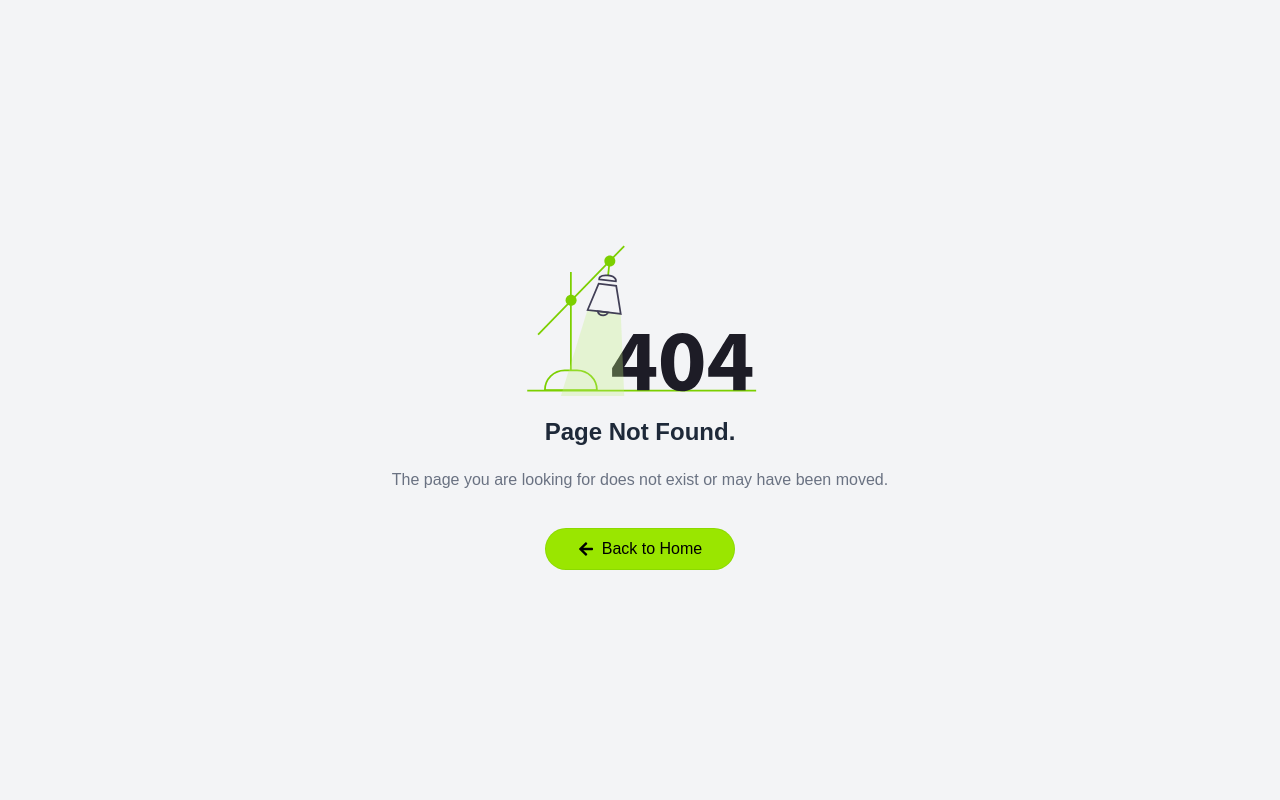
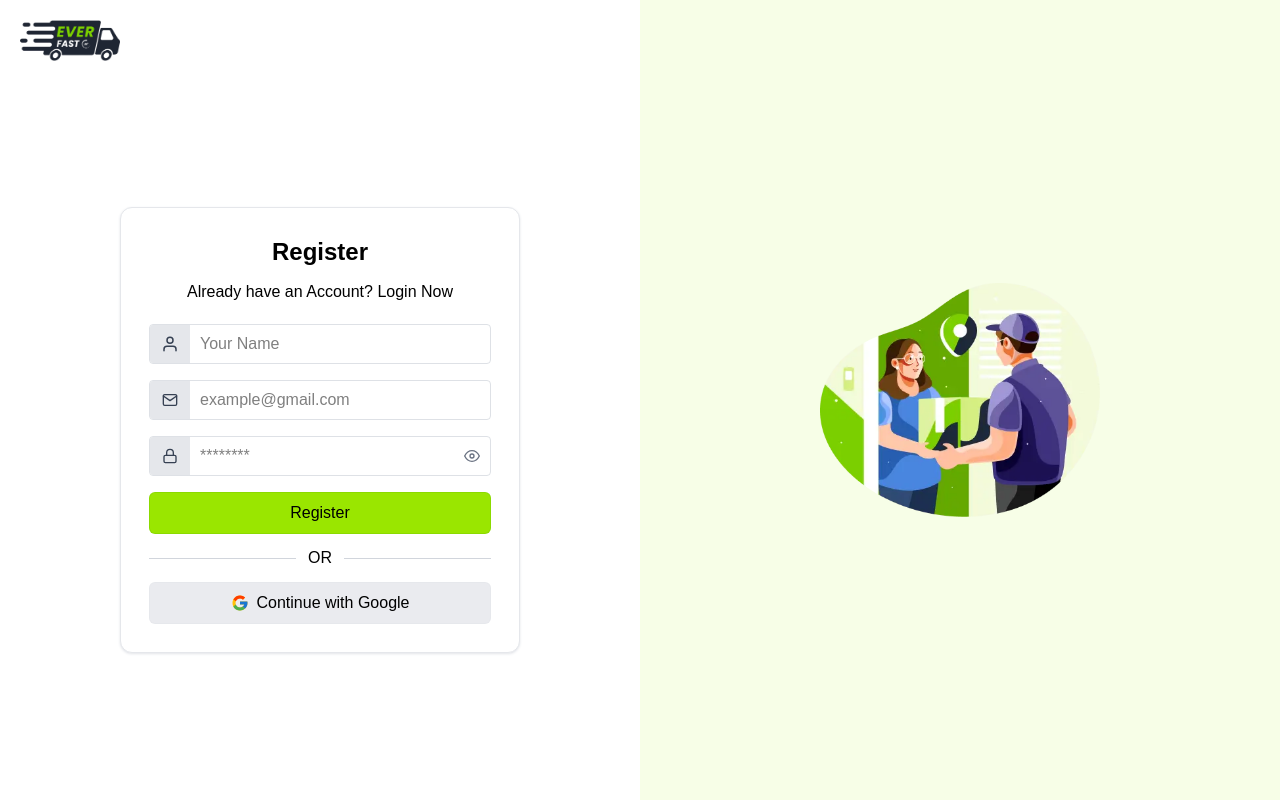
Before and after one commit to Afrid2004/EVER-FAST-EXPRESS-CLIENT, a React (Vite) app: page /register in a window 1280 px wide. Before the commit this address had no page. Built offline with nearby package versions, Linux system fonts and the light colour scheme.

Commit message:
added register page with formik and yup

```diff
--- a/package.json
+++ b/package.json
@@ -11,6 +11,7 @@
   },
   "dependencies": {
     "@tailwindcss/vite": "^4.3.0",
+    "formik": "^2.4.9",
     "leaflet": "^1.9.4",
     "react": "^19.2.6",
     "react-dom": "^19.2.6",
@@ -19,7 +20,8 @@
     "react-leaflet": "^5.0.0-rc.2",
     "react-router": "^7.15.1",
     "swiper": "^12.1.4",
-    "tailwindcss": "^4.3.0"
+    "tailwindcss": "^4.3.0",
+    "yup": "^1.7.1"
   },
   "devDependencies": {
     "@eslint/js": "^10.0.1",
--- /dev/null
+++ b/src/layouts/AuthLayout.jsx
@@ -0,0 +1,35 @@
+import React from "react";
+import Logo from "../components/Logo/Logo";
+import { Outlet } from "react-router";
+
+const AuthLayout = () => {
+  return (
+    <div className="bg-white h-screen overflow-auto">
+      <div className="grid grid-cols-2 h-full">
+        <div className="p-5 h-full flex flex-col gap-5">
+          <div>
+            <Logo size={"w-25"}></Logo>
+          </div>
+          <div className="flex items-center justify-center h-full">
+            <div>
+              <Outlet></Outlet>
+            </div>
+          </div>
+        </div>
+        <div>
+          <div className="bg-lime-50 h-full flex items-center justify-center">
+            <div className="w-70">
+              <img
+                src="/images/authImage.webp"
+                alt="authimage"
+                className="w-full"
+              />
+            </div>
+          </div>
+        </div>
+      </div>
+    </div>
+  );
+};
+
+export default AuthLayout;
--- /dev/null
+++ b/src/pages/Auth/Login/Login.jsx
@@ -0,0 +1,7 @@
+import React from "react";
+
+const Login = () => {
+  return <div>Login</div>;
+};
+
+export default Login;
--- /dev/null
+++ b/src/pages/Auth/Register/Register.jsx
@@ -0,0 +1,172 @@
+import { useFormik } from "formik";
+import React, { useState } from "react";
+import { FcGoogle } from "react-icons/fc";
+import { FiEye, FiEyeOff, FiLock, FiMail, FiUser } from "react-icons/fi";
+import { Link } from "react-router";
+import * as yup from "yup";
+
+const Register = () => {
+  const [show, setShow] = useState(false);
+  const handleShow = () => {
+    setShow(!show);
+  };
+  const formik = useFormik({
+    initialValues: {
+      name: "",
+      email: "",
+      password: "",
+    },
+    validationSchema: yup.object({
+      name: yup
+        .string()
+        .min(2, "Name must be at least 2 characters")
+        .required("Name is required"),
+      email: yup.string().email("Invalid email").required("Email is required"),
+      password: yup
+        .string()
+        .matches(/[A-Z]/, "At least one uppercase letter is required")
+        .matches(/[a-z]/, "At least one lowercase letter is required")
+        .matches(/[0-9]/, "At least one number is required")
+        .matches(/[@$!%*#_?&]/, "At least one special character is required")
+        .min(6, "Password must be at least 6 characters")
+        .required("Password is required"),
+    }),
+    onSubmit: (values, { resetForm }) => {
+      console.log(values);
+      resetForm();
+    },
+  });
+
+  const errorMessageFunc = (value) => {
+    return (
+      <div className="error w-full mb-3 px-4 py-2 rounded-sm bg-red-200/70 text-red-900 border border-red-300/50">
+        <p className="w-full text-center text-sm">{value}</p>
+      </div>
+    );
+  };
+
+  const nameError =
+    formik.touched.name &&
+    formik.errors.name &&
+    errorMessageFunc(formik.errors.name);
+  const emailError =
+    formik.touched.email &&
+    formik.errors.email &&
+    errorMessageFunc(formik.errors.email);
+  const passError =
+    formik.touched.password &&
+    formik.errors.password &&
+    errorMessageFunc(formik.errors.password);
+  return (
+    <div className="bg-white p-7 border border-gray-200 w-100 shadow-sm rounded-xl shadow-gray-200">
+      <div className="topper flex flex-col items-center justify-center gap-3 mb-5">
+        <h2 className="font-bold text-2xl">Register</h2>
+        <p>
+          Already have an Account?{" "}
+          <Link
+            to="/login"
+            className="gradient-text font-medium hover:underline"
+          >
+            Login Now
+          </Link>
+        </p>
+      </div>
+      <div>
+        <form onSubmit={formik.handleSubmit}>
+          {nameError} {emailError} {passError}
+          {/*
+                {success && (
+                  <div className="error w-full my-3 px-4 py-2 rounded-sm bg-green-500/20 text-green-900 border border-green-300/70">
+                    <p className="w-full text-center text-sm">{success}</p>
+                  </div>
+                )} */}
+          <div className="flex border border-gray-300/70 h-10 rounded-sm overflow-hidden mb-4">
+            <label htmlFor="name">
+              <div className="h-full flex items-center justify-center bg-gray-200 px-2.5">
+                <FiUser size={18} className="w-5 shrink-0 text-gray-700" />
+              </div>
+            </label>
+            <input
+              type="text"
+              name="name"
+              id="name"
+              onChange={formik.handleChange}
+              value={formik.values.name}
+              placeholder="Your Name"
+              className="outline-none w-full px-2.5 h-full"
+            />
+          </div>
+          <div className="flex border border-gray-300/70 h-10 rounded-sm overflow-hidden mb-4">
+            <label htmlFor="email">
+              <div className="h-full flex items-center justify-center bg-gray-200 px-2.5">
+                <FiMail className="w-5 shrink-0 text-gray-700" />
+              </div>
+            </label>
+            <input
+              type="email"
+              name="email"
+              id="email"
+              onChange={formik.handleChange}
+              value={formik.values.email}
+              placeholder="example@gmail.com"
+              className="outline-none w-full px-2.5 h-full"
+            />
+          </div>
+          <div className="flex border border-gray-300/70 h-10 rounded-sm overflow-hidden mb-4">
+            <label htmlFor="password">
+              <div className="h-full flex items-center justify-center bg-gray-200 px-2.5">
+                <FiLock className="w-5 shrink-0 text-gray-700" />
+              </div>
+            </label>
+            <input
+              type={show ? "text" : "password"}
+              name="password"
+              id="password"
+              onChange={formik.handleChange}
+              value={formik.values.password}
+              placeholder="********"
+              className="outline-none w-full px-2.5 h-full"
+            />
+            <div className="flex items-center justify-center pr-2 text-gray-500">
+              {show ? (
+                <FiEyeOff
+                  onClick={handleShow}
+                  className="w-5 shrink-0 text-secondary cursor-pointer"
+                />
+              ) : (
+                <FiEye
+                  onClick={handleShow}
+                  className="w-5 shrink-0 text-secondary cursor-pointer"
+                />
+              )}
+            </div>
+          </div>
+          <button
+            type="submit"
+            className="py-2 px-4 cursor-pointer bg-lime-400 hover:bg-lime-500 duration-75 border border-lime-500/50 focus:bg-lime-400 w-full rounded-md flex items-center justify-center gap-2 mb-3"
+          >
+            Register
+            {/* {loading && spin} */}
+          </button>
+        </form>
+      </div>
+      <div>
+        <div className="flex items-center justify-between gap-3 mb-3">
+          <div className="border-t border-gray-300 grow"></div>
+          <span>OR</span>
+          <div className="border-t border-gray-300 grow"></div>
+        </div>
+
+        <button
+          // onClick={handleGoogle}
+          className="py-2 px-4 cursor-pointer border border-gray-200/70 w-full rounded-md bg-gray-200/80 hover:bg-gray-300/70 duration-75 flex  items-center justify-center gap-2"
+        >
+          <FcGoogle size={18} />
+          Continue with Google
+        </button>
+      </div>
+    </div>
+  );
+};
+
+export default Register;
--- a/src/routes/Routes.jsx
+++ b/src/routes/Routes.jsx
@@ -4,6 +4,9 @@ import Home from "../pages/Home/Home/Home";
 import Coverage from "../pages/Coverage/Coverage";
 import AboutUs from "../pages/About/AboutUs";
 import ErrorPage from "../pages/Error/ErrorPage";
+import AuthLayout from "../layouts/AuthLayout";
+import Login from "../pages/Auth/Login/Login";
+import Register from "../pages/Auth/Register/Register";
 
 export const router = createBrowserRouter([
   {
@@ -26,4 +29,18 @@ export const router = createBrowserRouter([
       },
     ],
   },
+  {
+    path: "/",
+    Component: AuthLayout,
+    children: [
+      {
+        path: "login",
+        element: <Login></Login>,
+      },
+      {
+        path: "register",
+        element: <Register></Register>,
+      },
+    ],
+  },
 ]);
```
Also changed, not shown: public/images/authImage.webp (added), 1 other file (tests, documents, lock files or other folders).
